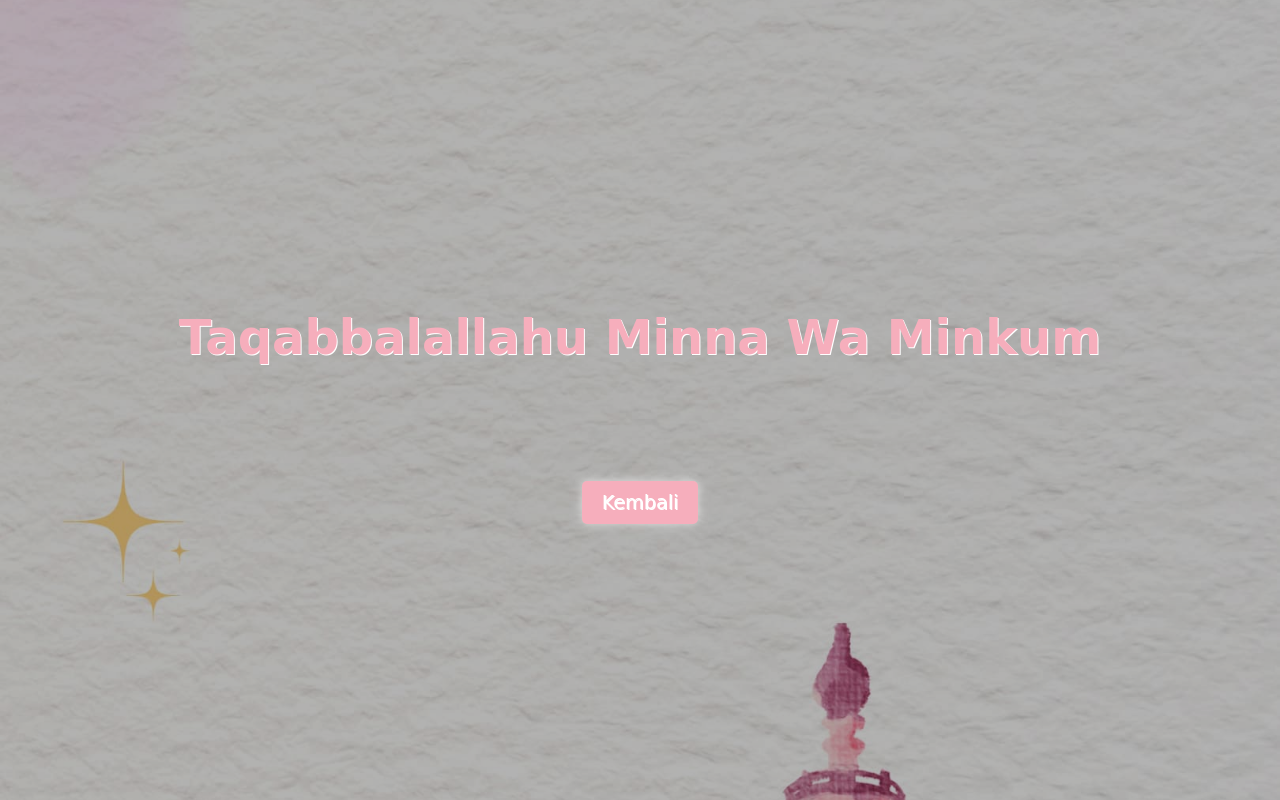
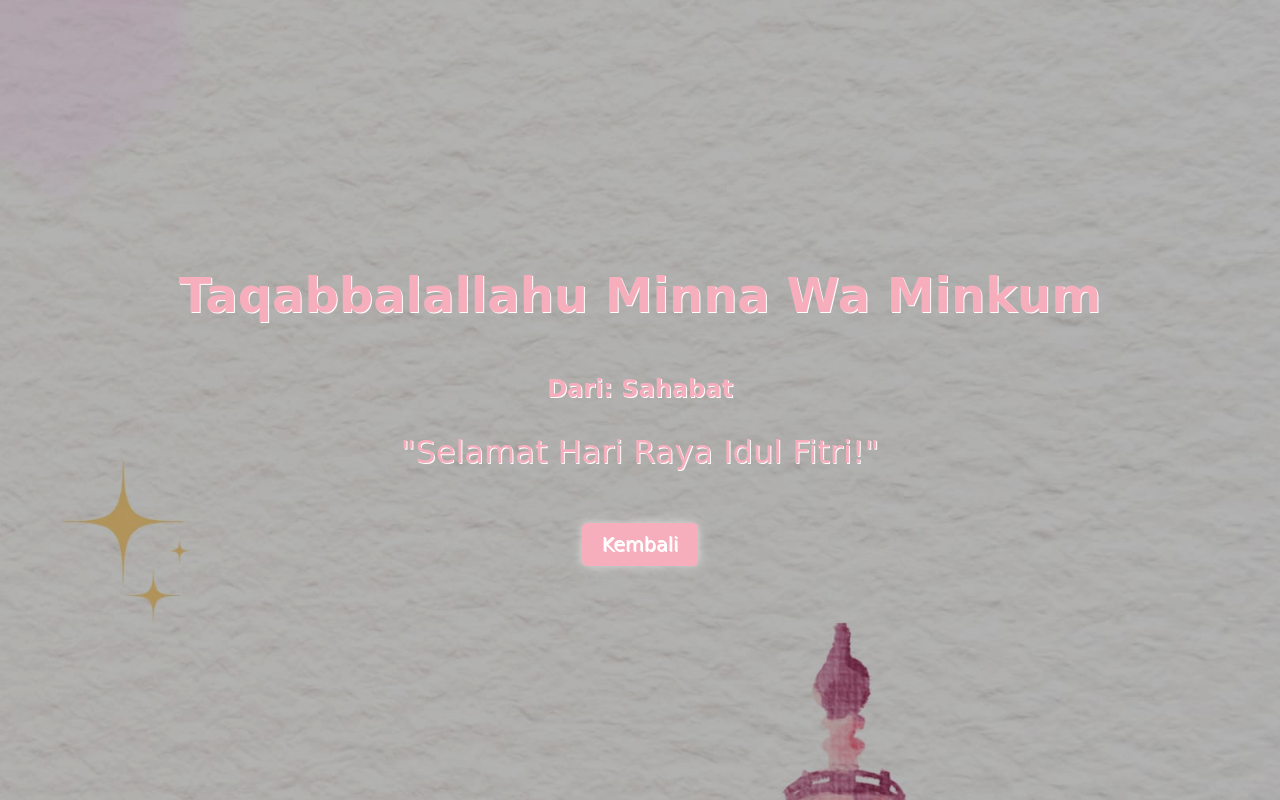
Before and after one commit to Reydirgs/idul-fitri-ucapan, a plain HTML site: page pages/ucapan.html in a window 1280 px wide. Drawn offline with Linux system fonts and the light colour scheme; a web font is replaced by a local one.

Commit message:
Update ucapan.html

```diff
--- a/pages/ucapan.html
+++ b/pages/ucapan.html
@@ -1,4 +1,3 @@
-
 <!DOCTYPE html>
 <html lang="id">
 <head>
@@ -7,13 +6,13 @@
     <link rel="preconnect" href="https://fonts.googleapis.com">
     <link rel="preconnect" href="https://fonts.gstatic.com" crossorigin>
     <link href="https://fonts.googleapis.com/css2?family=Libre+Baskerville:ital,wght@0,400;0,700;1,400&family=Sue+Ellen+Francisco&display=swap" rel="stylesheet">
-    <title>Ucapan Idul Fitri</title>
+    <title>Ucapan Idul Fitri Dari Teman</title>
     <style>
         body {
             font-family: "Sue Ellen Francisco", cursive;
             text-align: center;
             text-shadow: 1px 1px 0px white;
-            background: url('../public/eid-mubarak.jpg') no-repeat center center fixed;
+            background: url('eid-mubarak.jpg') no-repeat center center fixed;
             background-size: cover;
             color: #F6AEBC;
             margin: 0;
@@ -32,6 +31,7 @@
         }
         p {
             font-size: 2rem;
+            margin-top: 10px;
         }
         .back-button {
             margin-top: 20px;
@@ -57,16 +57,18 @@
 
 <div class="container">
     <h1>Taqabbalallahu Minna Wa Minkum</h1>
-    <p id="ucapan"></p>
-    <a href="../index.html" class="back-button">Kembali</a>
+    <h2 id="namaUcapan"></h2>
+    <p id="pesanUcapan"></p>
+    <a href="index.html" class="back-button">Kembali</a>
 </div>
 
 <script>
     const params = new URLSearchParams(window.location.search);
     const nama = params.get("nama") || "Sahabat";
     const pesan = params.get("pesan") || "Selamat Hari Raya Idul Fitri!";
-    document.getElementById("namaUcapan").innerText = nama;
-    document.getElementById("pesanUcapan").innerText = pesan;
+
+    document.getElementById("namaUcapan").innerText = "Dari: " + nama;
+    document.getElementById("pesanUcapan").innerText = `"${pesan}"`;
 </script>
 
 </body>
```
